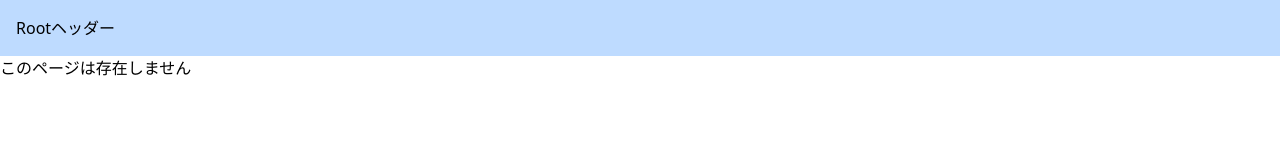
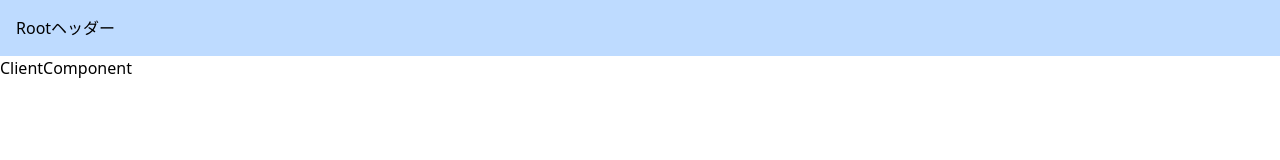
Before and after one commit to ryoma-abe/next-udemy-practice, a Next.js app: page /rcc in a window 1280 px wide. Before the commit this address had no page. Shown: the top 160 px of the page. Built offline with nearby package versions, Linux system fonts and the light colour scheme.

Commit message:
ミドルウェアのリクエスト処理を改善し、特定の条件下でのログ出力を制御する機能を追加しました。

```diff
--- /dev/null
+++ b/src/app/rcc/page.tsx
@@ -0,0 +1,7 @@
+"use client";
+
+export default function ClientComponent() {
+  console.log("ClientComponent");
+
+  return <div>ClientComponent</div>;
+}
--- /dev/null
+++ b/src/app/rsc/page.tsx
@@ -0,0 +1,5 @@
+export default function ServerComponent() {
+  console.log("ServerComponent");
+
+  return <div>ServerComponent</div>;
+}
```
